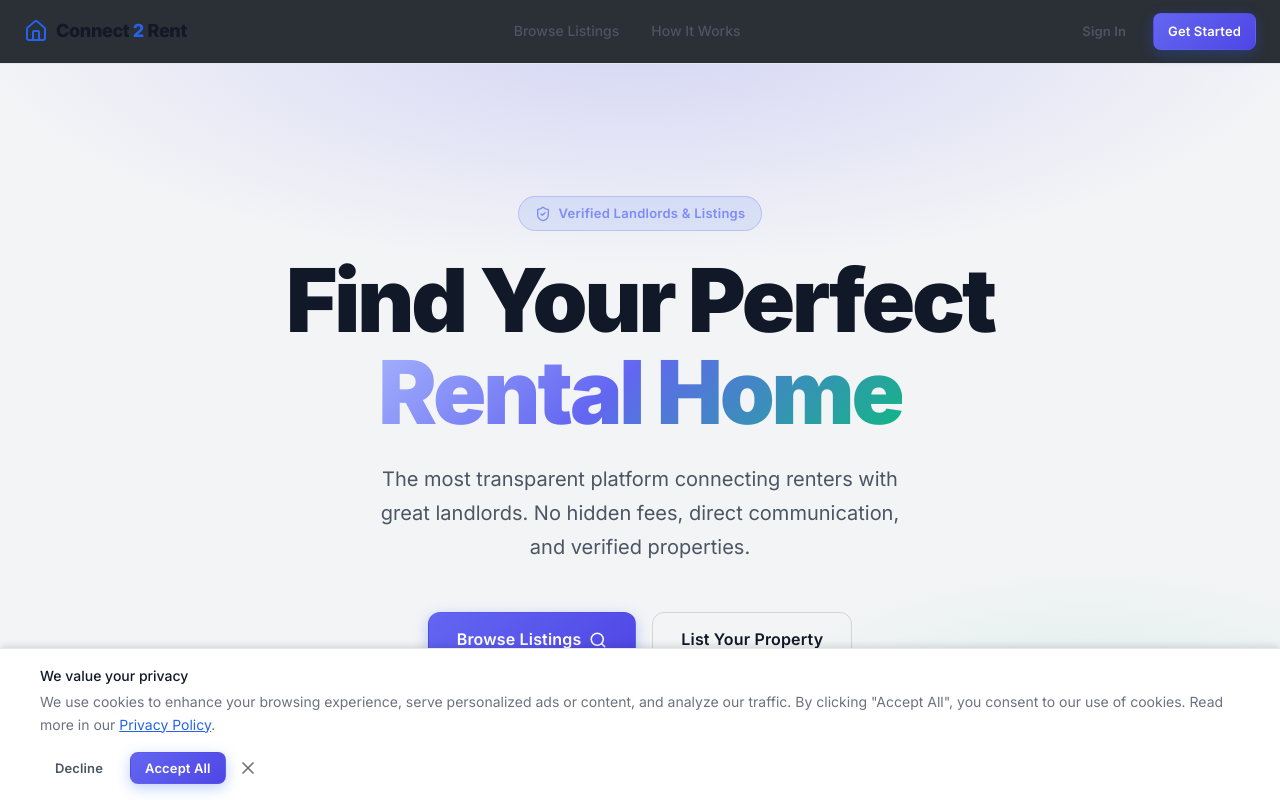
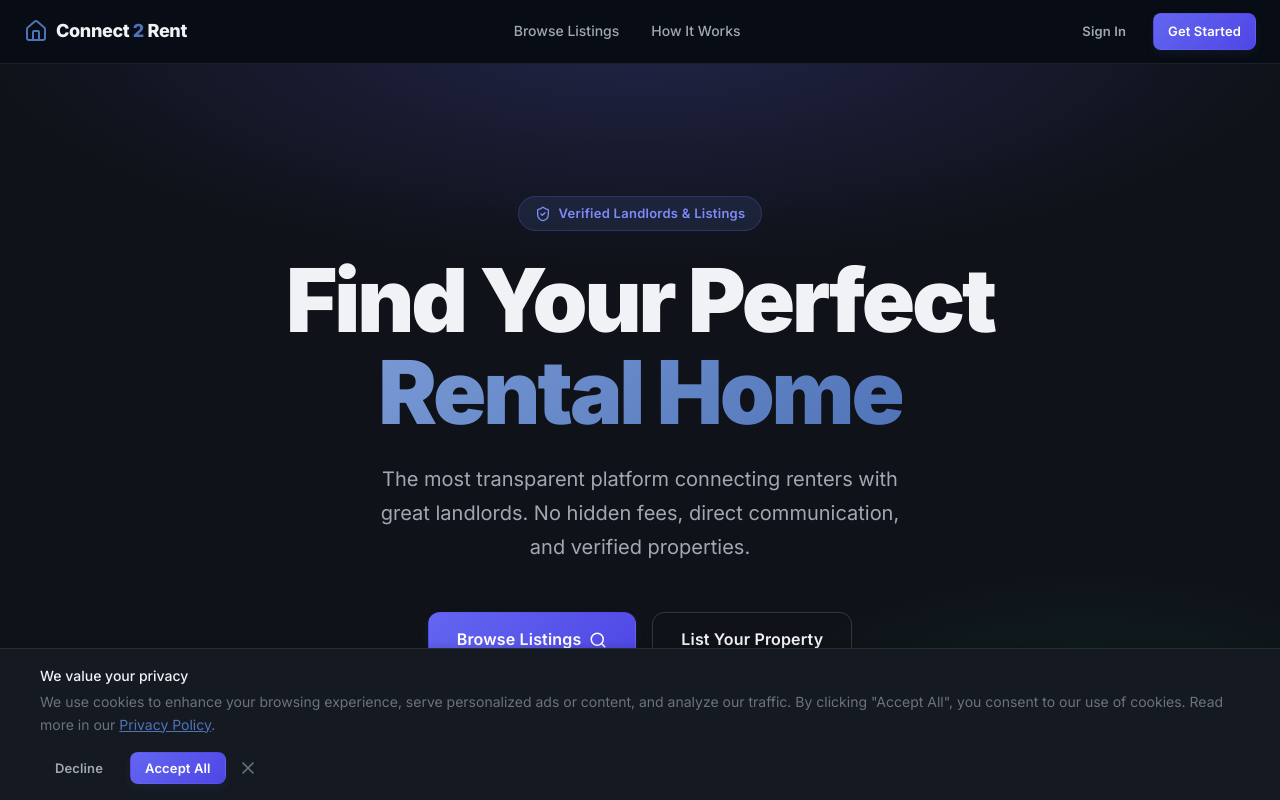
Before and after one commit to phoenix-emperor/connect-2-rent, a Next.js app: page / in a window 1280 px wide. Shown: the top 800 px of the page. Built offline with nearby package versions, Linux system fonts and the light colour scheme; no server answers.

Commit message:
Restored previous colour schemes

```diff
--- a/src/app/globals.css
+++ b/src/app/globals.css
@@ -2,49 +2,49 @@
 
 /* ── TOKENS ─────────────────────────────────────────────── */
 :root {
-  /* Clean, professional light mode background */
-  --bg-base: #F3F4F6;
-  --bg-surface: #FFFFFF;
-  --bg-card: #FFFFFF;
-  --bg-card-hover: #F9FAFB;
-  --bg-glass: rgba(255, 255, 255, 0.9);
-  --bg-glass-hover: rgba(255, 255, 255, 0.95);
+  /* Refined dark mode background */
+  --bg-base: #0F1218;
+  --bg-surface: #151921;
+  --bg-card: #1A1F29;
+  --bg-card-hover: #222936;
+  --bg-glass: rgba(255, 255, 255, 0.03);
+  --bg-glass-hover: rgba(255, 255, 255, 0.06);
 
-  /* Trust-building classic Navy/Indigo primary */
-  --primary: #2563EB;
-  --primary-hover: #1D4ED8;
-  --primary-light: rgba(37, 99, 235, 0.1);
-  --primary-glow: 0 0 0px transparent; /* Remove AI-like glow */
+  /* Muted blue/gray primary */
+  --primary: #4F73B8;
+  --primary-hover: #405F9A;
+  --primary-light: rgba(79, 115, 184, 0.15);
+  --primary-glow: 0 0 10px rgba(79, 115, 184, 0.05); /* Reduced glow */
 
-  /* Earthy green for success and secondary accents */
-  --secondary: #059669;
-  --secondary-hover: #047857;
-  --secondary-light: rgba(5, 150, 105, 0.1);
-  --secondary-glow: 0 0 0px transparent;
+  /* Subtle sage/earthy green */
+  --secondary: #588775;
+  --secondary-hover: #476E5F;
+  --secondary-light: rgba(88, 135, 117, 0.15);
+  --secondary-glow: 0 0 10px rgba(88, 135, 117, 0.05); /* Reduced glow */
 
   /* Text colors */
-  --text-primary: #111827;
-  --text-secondary: #4B5563;
+  --text-primary: #F0F2F5;
+  --text-secondary: #A1A8B4;
   --text-muted: #6B7280;
-  --text-accent: #2563EB;
+  --text-accent: #7899D4;
 
   /* Borders */
-  --border: #E5E7EB;
-  --border-hover: #D1D5DB;
-  --border-focus: rgba(37, 99, 235, 0.3);
+  --border: rgba(255, 255, 255, 0.08);
+  --border-hover: rgba(255, 255, 255, 0.15);
+  --border-focus: rgba(79, 115, 184, 0.5);
 
   /* Status Colors */
-  --error: #DC2626;
-  --error-light: rgba(220, 38, 38, 0.1);
-  --warning: #D97706;
-  --success: #059669;
+  --error: #D96060;
+  --error-light: rgba(217, 96, 96, 0.1);
+  --warning: #D99A40;
+  --success: #588775;
 
-  /* Shadows (soft, modern drop shadows) */
-  --shadow-sm: 0 1px 2px 0 rgba(0, 0, 0, 0.05);
-  --shadow-md: 0 4px 6px -1px rgba(0, 0, 0, 0.1), 0 2px 4px -2px rgba(0, 0, 0, 0.05);
-  --shadow-lg: 0 10px 15px -3px rgba(0, 0, 0, 0.1), 0 4px 6px -4px rgba(0, 0, 0, 0.05);
-  --shadow-xl: 0 20px 25px -5px rgba(0, 0, 0, 0.1), 0 8px 10px -6px rgba(0, 0, 0, 0.1);
-  --shadow-primary: 0 4px 14px 0 rgba(37, 99, 235, 0.3);
+  /* Shadows (less harsh/glowing) */
+  --shadow-sm: 0 2px 4px rgba(0, 0, 0, 0.2);
+  --shadow-md: 0 4px 12px rgba(0, 0, 0, 0.3);
+  --shadow-lg: 0 8px 32px rgba(0, 0, 0, 0.4);
+  --shadow-xl: 0 16px 64px rgba(0, 0, 0, 0.5);
+  --shadow-primary: 0 4px 10px rgba(79, 115, 184, 0.1); /* Reduced primary shadow */
 
   --radius-xs: 4px;
   --radius-sm: 8px;
@@ -80,7 +80,7 @@ input, textarea, select { font-family: inherit; }
 
 /* ── TYPOGRAPHY ─────────────────────────────────────────── */
 .gradient-text {
-  background: linear-gradient(135deg, #A5B4FC 0%, #6366F1 45%, #10B981 100%);
+  background: linear-gradient(135deg, var(--text-accent) 0%, var(--primary) 100%);
   -webkit-background-clip: text;
   -webkit-text-fill-color: transparent;
   background-clip: text;
@@ -375,7 +375,7 @@ input, textarea, select { font-family: inherit; }
 }
 .stat-card:hover { border-color: rgba(99,102,241,0.3); box-shadow: var(--primary-glow); }
 .stat-card__val { font-size: 32px; font-weight: 800; color: var(--text-primary); letter-spacing: -0.02em; }
-.stat-card__val span { background: linear-gradient(135deg,#818CF8,#10B981); -webkit-background-clip: text; -webkit-text-fill-color: transparent; background-clip: text; }
+.stat-card__val span { background: linear-gradient(135deg, var(--text-accent), var(--secondary)); -webkit-background-clip: text; -webkit-text-fill-color: transparent; background-clip: text; }
 .stat-card__lbl { font-size: 13px; color: var(--text-muted); margin-top: 4px; }
 
 /* ── HOW IT WORKS ───────────────────────────────────────── */
```
